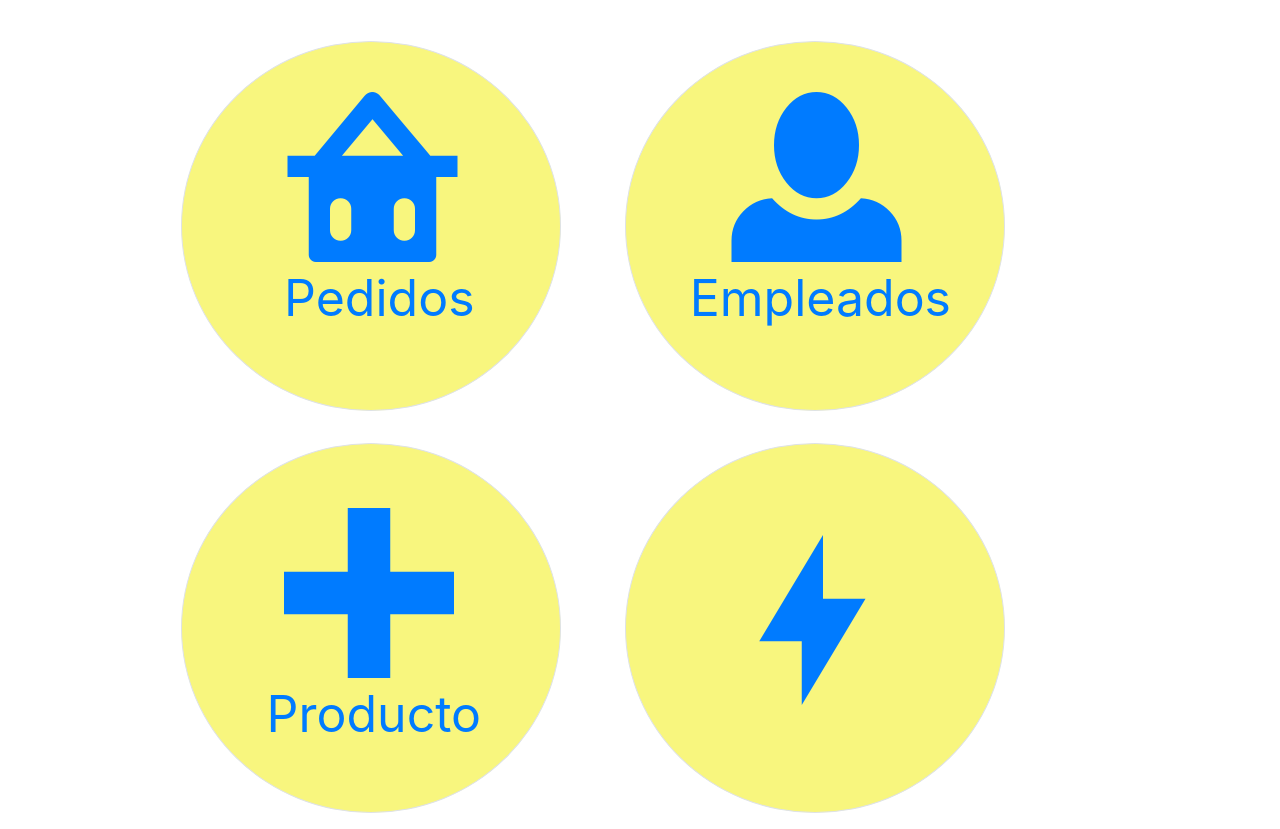
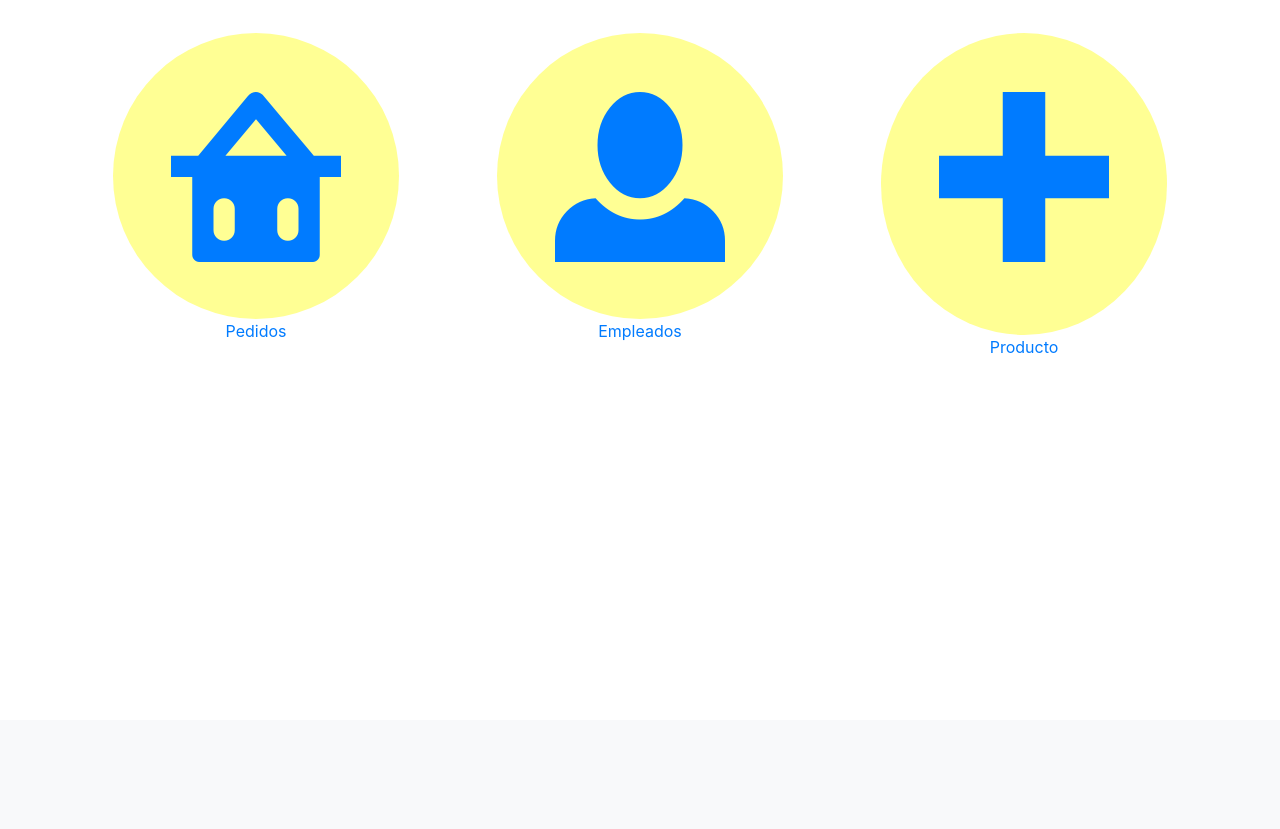
Before and after one commit to ipradasgomez/melonshop, a PHP site: page /admin/index.php in a window 1280 px wide. Shown: the part 80-909 px from the top of the page. After the commit the page ends 433 px from the top, so only its background shows below. Run offline with PHP 8.4, Linux system fonts and the light colour scheme; style sheets or scripts are compiled from the project's sources.

Commit message:
Fixes y avances admin

```diff
--- a/resources/css/mystyles.css
+++ b/resources/css/mystyles.css
@@ -17,24 +17,12 @@ html{
     height:100%;
 }
 
-.btnAdmin{
-    min-height: 370px;
-    background-color: rgb(248, 246, 126);
-    border-radius: 50%;
-}
-
 .btnAdmin:hover{
     background-color: rgb(240, 237, 74);
 }
 
-.iconoAdmin1, .iconoAdmin2{
+.iconoAdmin{
     font-size: 170px;
-    margin: 14% 0% 0% 26%;
-}
-
-.iconoAdmin3{
-    font-size: 170px;
-    margin: 18% 0% 0% 25%;
 }
 
 .listaFinal{
@@ -58,19 +46,10 @@ html{
     margin: 26% 0% 0% 34%;
 }
 
-.textBtnAdmin1 {
-    margin-left: 25%;
-    font-size: 50px;
-}
-
-.textBtnAdmin2 {
-    margin-left: 14%;
-    font-size: 50px;
-}
-
-.textBtnAdmin3 {
-    margin-left: 20%;
-    font-size: 50px;
+.btnAdmin {
+    background-color: #FFFF94;
+border: 58px solid transparent;
+border-radius: 100%;
 }
 
 body {
@@ -90,6 +69,9 @@ body {
     margin-top: 25px;
 }
 
+.main-container-admin{
+    min-width:90%;
+}
 .login-form-1{
     padding: 0;
 }
--- a/web/templates/admin/header.tpl
+++ b/web/templates/admin/header.tpl
@@ -48,4 +48,4 @@
         {/if}
     </nav>
     {* Este div abr eel contenedor centrado para las páginas *}
-    <div class="container main-container">
+    <div class="container main-container main-container-admin">
--- a/web/templates/admin/index.tpl
+++ b/web/templates/admin/index.tpl
@@ -1,22 +1,35 @@
-{include file="admin/header.tpl" title="Admin MelonShop" logoTitle="MelonShop Admin Panel" mostrarBarra=true usuarioConectado=$usuarioConectado}
+{include file="admin/header.tpl" title="Admin MelonShop" logoTitle="MelonShop Admin Panel" mostrarBarra=true
+usuarioConectado=$usuarioConectado}
 <div class="row">
-        <div class="col-1"></div>
-        <a href="./orders.php" class="col-4 border btnAdmin m-3 mt-2">
-            <span class="oi oi-basket iconoAdmin1"></span></br>
-            <span class="textBtnAdmin1">Pedidos</span>
-        </a>
-        <a href="#" class="col-4 border btnAdmin m-3 ml-5 mt-2">
-            <span class="oi oi-person iconoAdmin2"></span></br>
-            <span class="textBtnAdmin2">Empleados</span>
-        </a>
-        <div class="col-1"></div>
-        <div class="col-1"></div>
-        <a href="#" class="col-4 border btnAdmin m-3 mt-2">
-            <span class="oi oi-plus iconoAdmin3"></span></br>
-            <span class="textBtnAdmin3">Producto</span>
-        </a>
-        <a href="#" class="col-4 border btnAdmin m-3 ml-5 mt-2">
-            <span class="oi oi-bolt iconoAdmin4"></span></br>
-        </a>
+    <div class="col-4">
+        <div class="row">
+            <div class="col-12">
+                <a href="./orders.php" class="mt-2 d-flex flex-column ">
+                    <div class="align-self-center btnAdmin"><span class="oi oi-basket iconoAdmin"></span></div>
+                   <div class="align-self-center"> <p>Pedidos</p></div>
+                </a>
+            </div>
+        </div>
+    </div>
+    <div class="col-4">
+        <div class="row">
+            <div class="col-12">
+                <a href="#" class="mt-2 d-flex flex-column">
+                        <div class="align-self-center btnAdmin"><span class="oi oi-person iconoAdmin"></span></div>
+                   <div class="align-self-center"> <p>Empleados</p></div>
+                </a>
+            </div>
+        </div>
+    </div>
+    <div class="col-4">
+        <div class="row">
+            <div class="col-12">
+                <a href="#" class="mt-2 d-flex flex-column">
+                        <div class="align-self-center btnAdmin"><p class="oi oi-plus iconoAdmin"></p></div>
+                    <div class="align-self-center"><p>Producto</p></div>
+                </a>
+            </div>
+        </div>
+    </div>
 </div>
 {include file="admin/footer.tpl"}
--- a/web/templates/cart.tpl
+++ b/web/templates/cart.tpl
@@ -31,7 +31,7 @@ usuarioConectado=$usuarioConectado}
             <td>{$producto[0]->item_name|ucfirst}</td>
             <td>{$producto[0]->price}€/{$producto[0]->unit_short}</td>
             <td>
-              <form action="#" method="POST"><input type="hidden" name="pid" value="pid"><input type="number" min="1" name="cant" value="{$producto[1]}" class=" inputCant" placeholder="Cantidad">
+              <form action="#" method="POST"><input data-pid="{$producto[0]->id}" type="number" min="1" name="cant" value="{$producto[1]}" class="inputCant" placeholder="Cantidad">
             </td>
             <td>{$producto[1] * $producto[0]->price} €</td>
             <td>
```
Also changed, not shown: web/templates/admin/order.tpl (+16 -1 lines).
